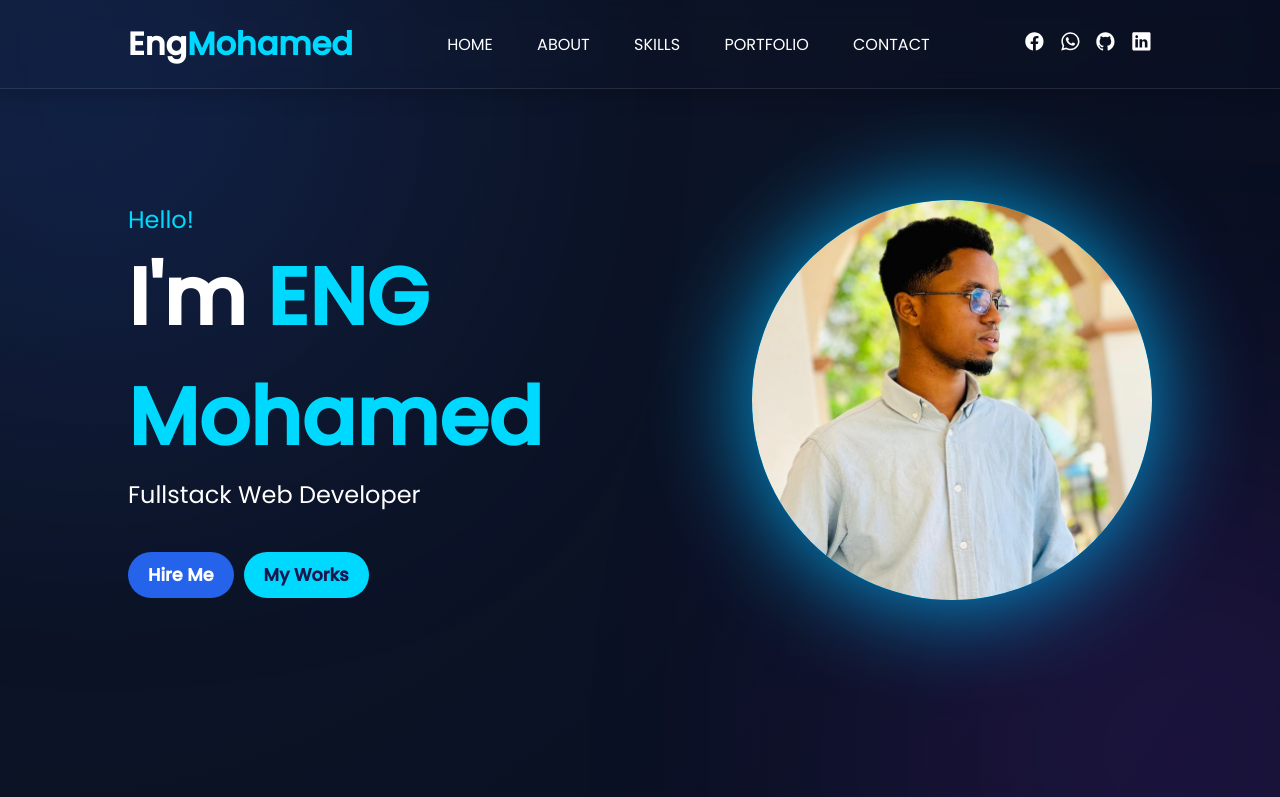
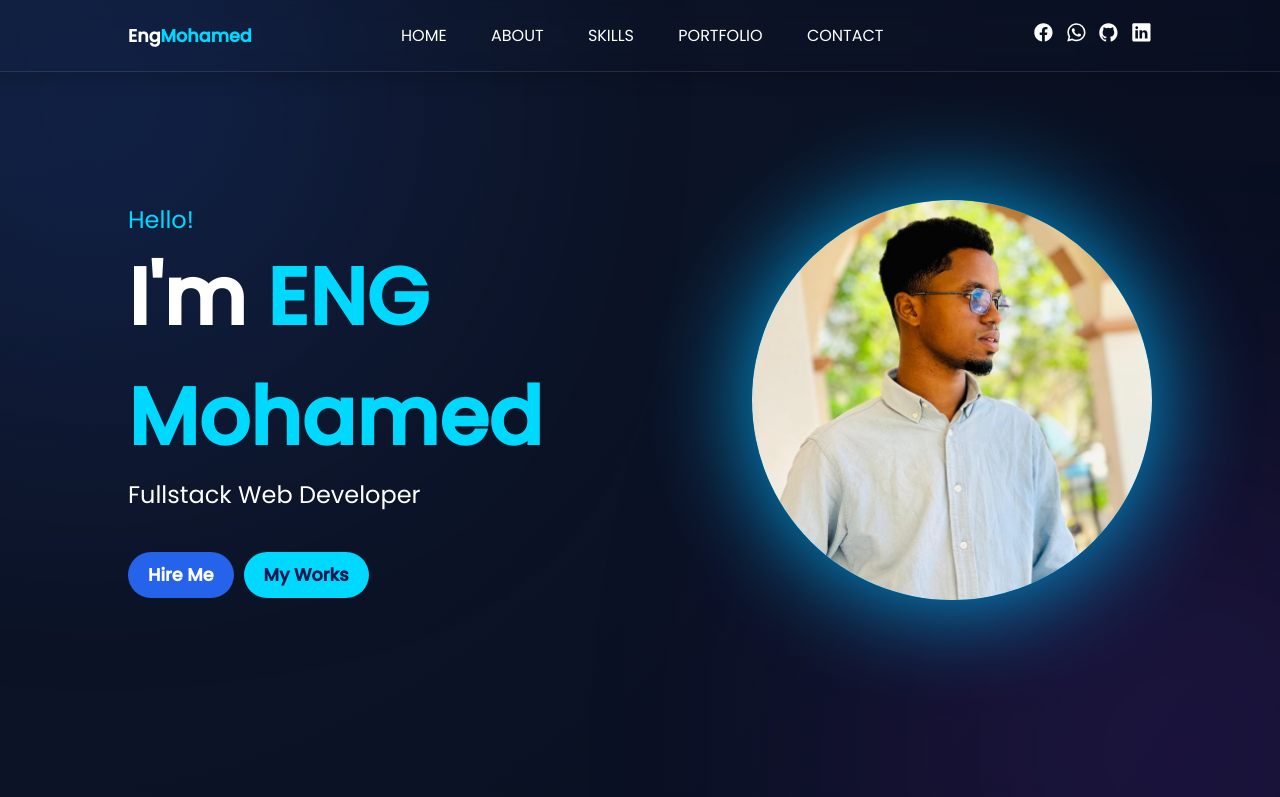
Before and after one commit to MOHA436/Portfolio-Website, a plain HTML site: page index.html in a window 1280 px wide. Shown: the top 797 px of the page. Drawn offline with nearby package versions, Linux system fonts and the light colour scheme.

Commit message:
udate css

```diff
--- a/stlyle.css
+++ b/stlyle.css
@@ -58,7 +58,7 @@ header {
 .logo {
   text-decoration: none;
   color: white;
-  font-size: 2em;
+  font-size: 1.1em;
   font-weight: 600;
 }
 
@@ -102,7 +102,7 @@ header nav li a:hover {
 .socials {
   display: flex;
   align-items: center;
-  gap: 15px;
+  gap: 12px;
 }
 
 .socials a {
```
